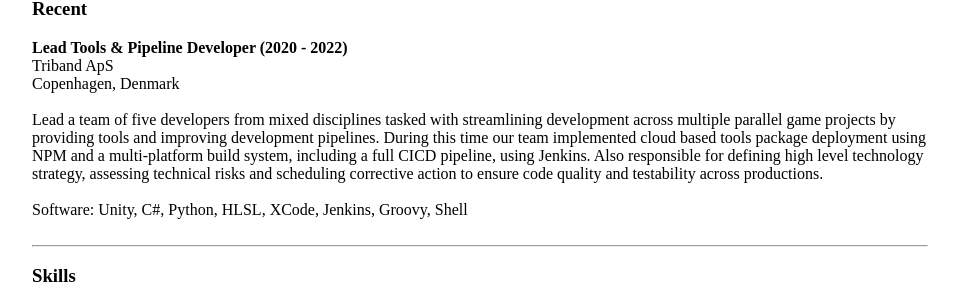
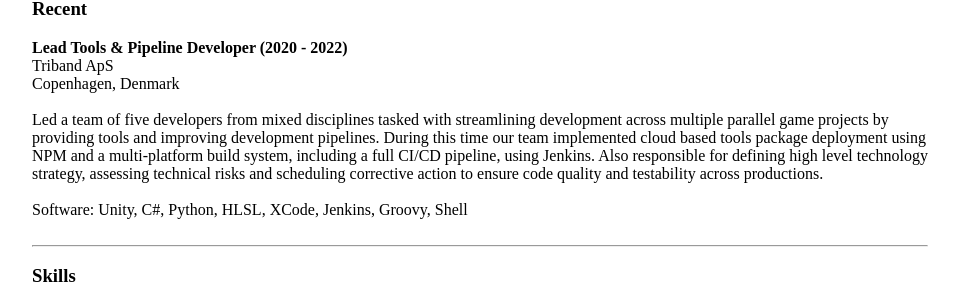
Before and after one commit to Kink3d/Kink3d.github.io, a Jekyll site: the page built from cv/index.html, in a window 1280 px wide. Shown: the part 220-523 px from the top of the page, without its empty margins (160-1119 px from the left). Built offline with Jekyll 4.4.1, drawn with Linux system fonts in a browser that asks for light colours.

Commit message:
Update index.html

```diff
--- a/cv/index.html
+++ b/cv/index.html
@@ -13,7 +13,7 @@ title: Kink3d|CV
 	Triband ApS<br/>
 	Copenhagen, Denmark<br/><br/>
 
-	Lead a team of five developers from mixed disciplines tasked with streamlining development across multiple parallel game projects by providing tools and improving development pipelines. During this time our team implemented cloud based tools package deployment using NPM and a multi-platform build system, including a full CICD pipeline, using Jenkins. Also responsible for defining high level technology strategy, assessing technical risks and scheduling corrective action to ensure code quality and testability across productions.<br/><br/>
+	Led a team of five developers from mixed disciplines tasked with streamlining development across multiple parallel game projects by providing tools and improving development pipelines. During this time our team implemented cloud based tools package deployment using NPM and a multi-platform build system, including a full CI/CD pipeline, using Jenkins. Also responsible for defining high level technology strategy, assessing technical risks and scheduling corrective action to ensure code quality and testability across productions.<br/><br/>
 
 	Software: Unity, C#, Python, HLSL, XCode, Jenkins, Groovy, Shell<br/><br/>
 
```
